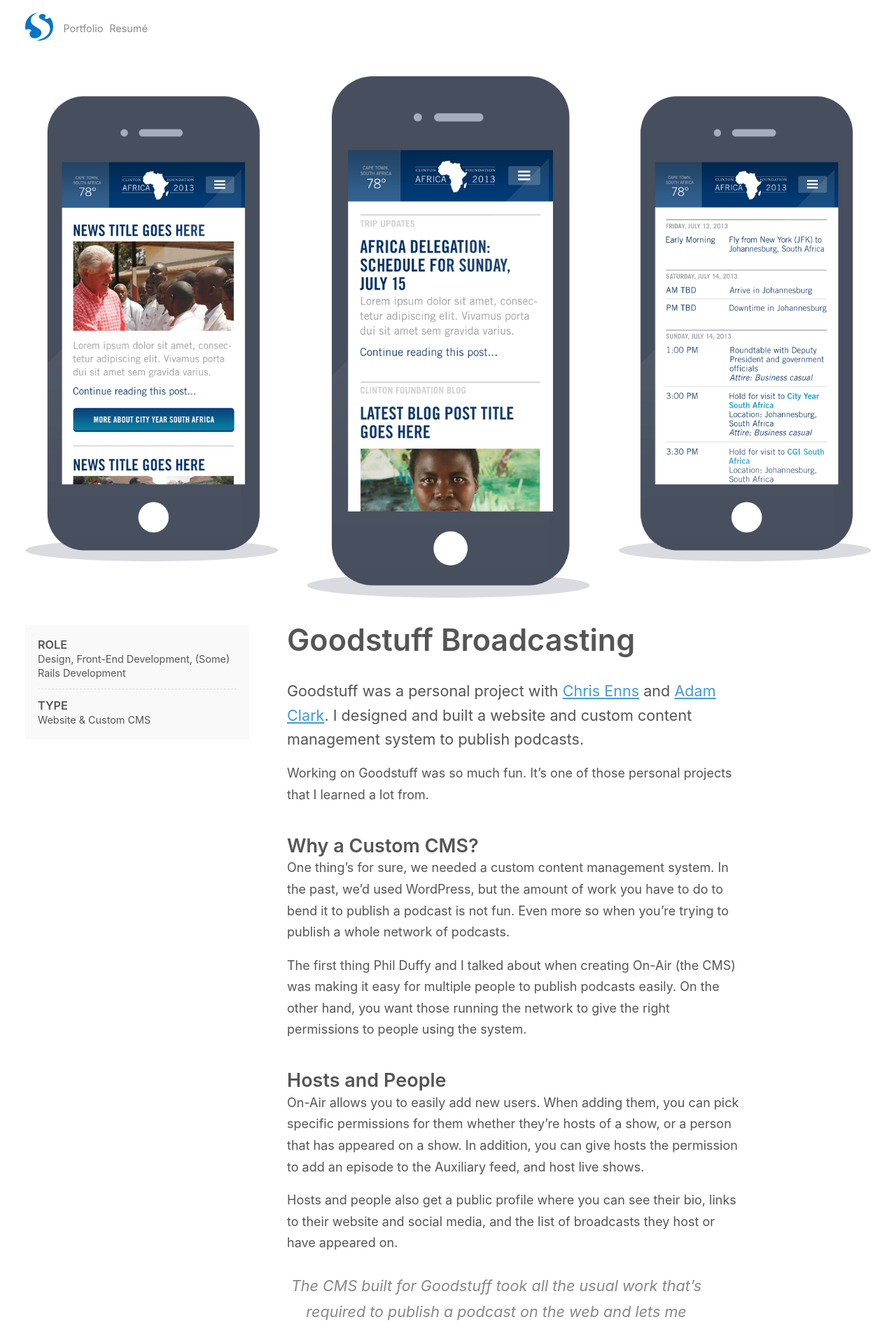
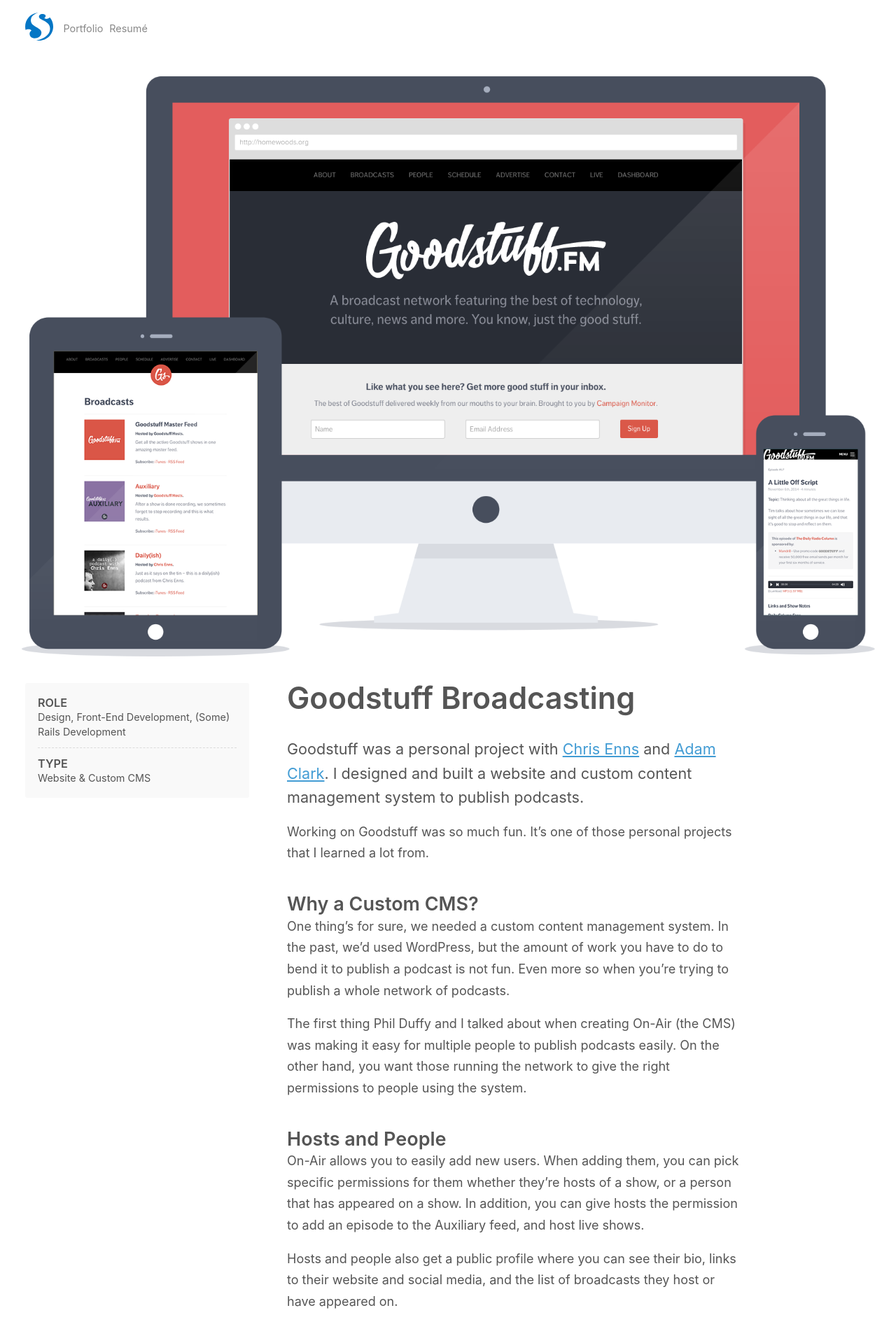
Before and after one commit to xavibenjamin/ttimsmith.com, a Jekyll site: the page built from _work/2016-06-11-goodstuff.md, in a window 1280 px wide. Shown: the top 1899 px of the page at 70% size. Built offline with Jekyll 4.4.1, drawn with Linux system fonts in a browser that asks for light colours; some web fonts are replaced.

Commit message:
add images for goodstuff portfolio image

```diff
--- a/_work/2016-06-11-goodstuff.md
+++ b/_work/2016-06-11-goodstuff.md
@@ -1,11 +1,11 @@
 ---
 layout: portfolio
 title: Goodstuff Broadcasting
-hero: uploads/2013/08/clinton-full.png
+hero: uploads/2016/07/goodstuff-full.png
+thumbnail: /uploads/2016/07/goodstuff-thumb.png
 role: Design, Front-End Development, (Some) Rails Development
 type: Website & Custom CMS
 excerpt: I designed and built a website and custom content management system for Goodstuff Broadcasting.
-thumbnail: /uploads/2013/08/clinton-thumb.png
 date: 2016-06-11 23:15
 ---
 Goodstuff was a personal project with [Chris Enns](http://www.chrisenns.com/) and [Adam Clark](http://avclark.com/). I designed and built a website and custom content management system to publish podcasts.
```
Also changed, not shown: uploads/2016/07/goodstuff-full.png (added), uploads/2016/07/goodstuff-thumb.png (added).
